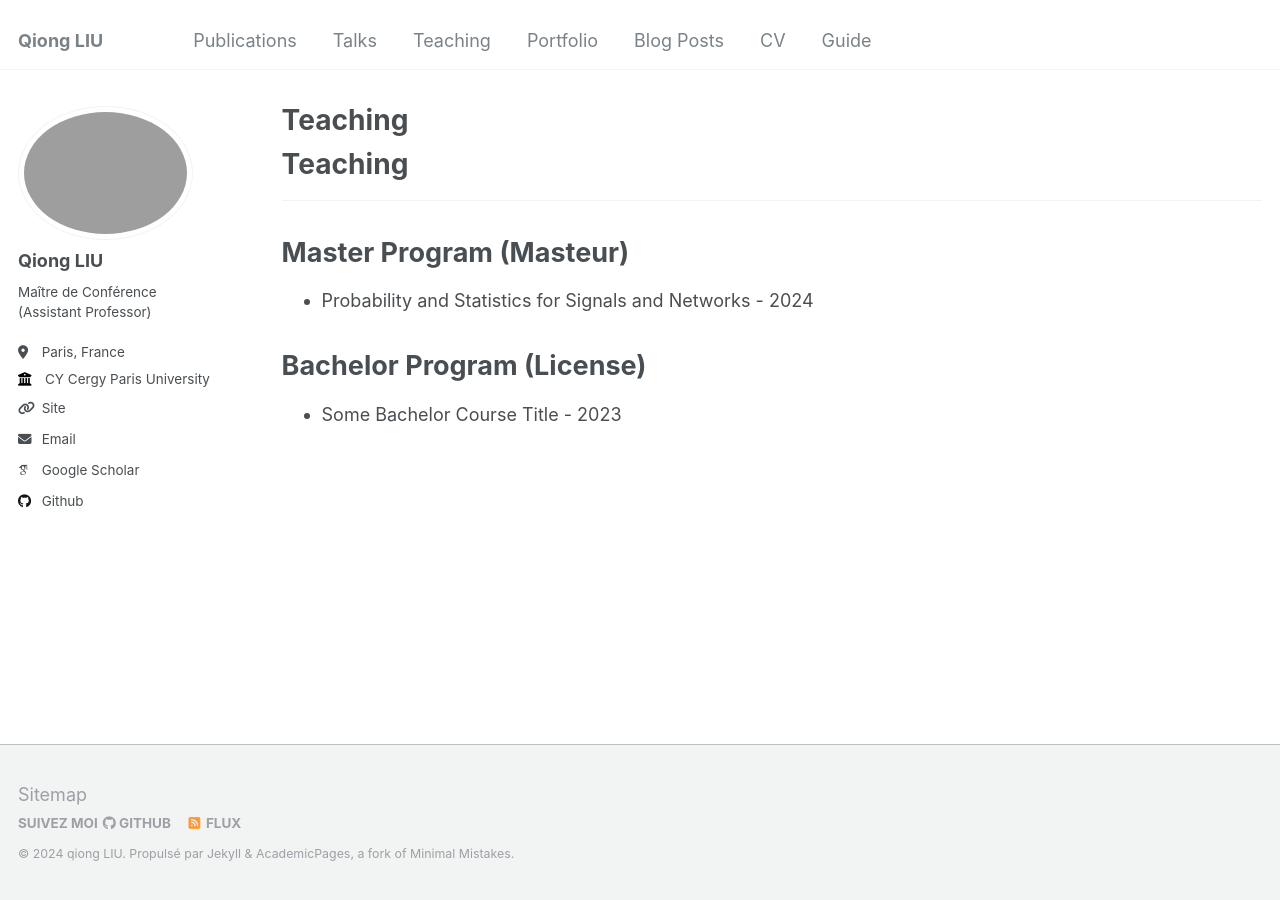
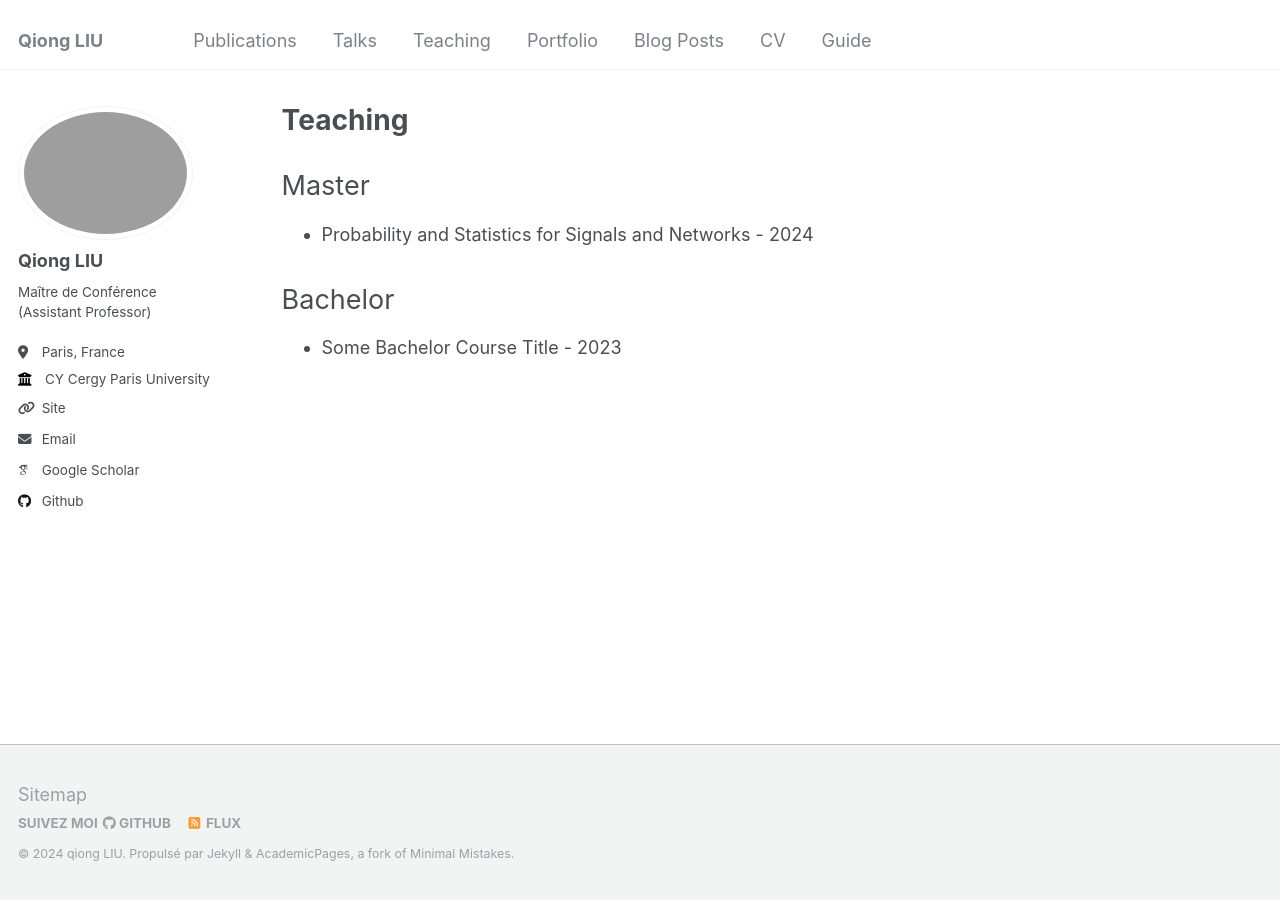
Before and after one commit to evesiphus/evesiphus.github.io, a Jekyll site: the page built from _pages/teaching.html, in a window 1280 px wide. Built offline with Jekyll 4.4.1, drawn with Linux system fonts in a browser that asks for light colours; some web fonts are replaced.

Commit message:
Update teaching.html

```diff
--- a/_pages/teaching.html
+++ b/_pages/teaching.html
@@ -9,16 +9,15 @@ author_profile: true
 
 <!-- Teaching experiences formatted similarly to Publications page -->
 
-<h1>Teaching</h1><hr />
 
 <!-- Master Program -->
-<h2 style="font-size: 1.5rem; margin-top: 2rem;">Master Program (Masteur)</h2>
-<ul style="margin-bottom: 1.5rem;">
+<h2 style="font-size: 1.5rem;font-weight: normal; margin-top: 2rem;">Master</h2>
+<ul style="margin-bottom: 1rem;">
   <li>Probability and Statistics for Signals and Networks - 2024</li>
 </ul>
 
 <!-- Bachelor Program -->
-<h2 style="font-size: 1.5rem; margin-top: 2rem;">Bachelor Program (License)</h2>
-<ul style="margin-bottom: 1.5rem;">
+<h2 style="font-size: 1.5rem;font-weight: normal; margin-top: 2rem;">Bachelor</h2>
+<ul style="margin-bottom: 1rem;">
   <li>Some Bachelor Course Title - 2023</li>
 </ul>
```
